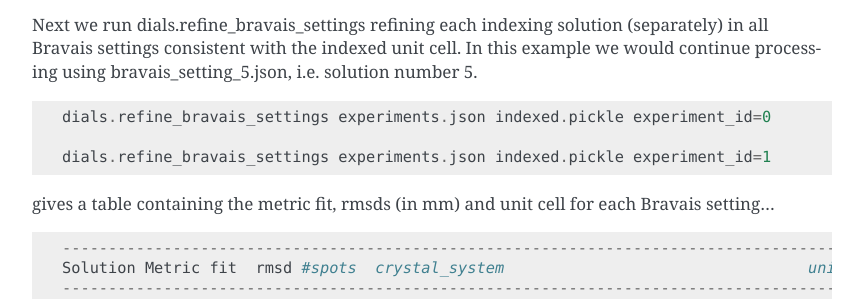
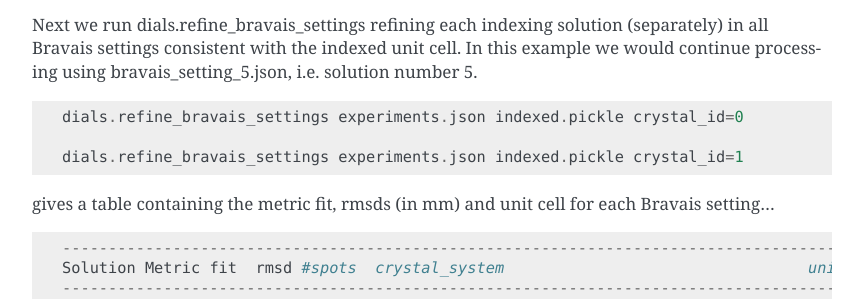
Before and after one commit to dials/docs, a Sphinx documentation site: the page built from sphinx/documentation/tutorials/multi_lattice_tutorial.rst, in a window 1280 px wide and 900 px high, scrolled down 3684 px. Shown: the part 152-451 px from the top of the window, without its empty margins (282-1145 px from the left). Built offline with Sphinx 7.4.7, drawn with Linux system fonts in a browser that asks for light colours; formulas are drawn with MathJax 3; pages that are not in the unit, such as notebooks, are missing from menus.

Commit message:
fix multi-lattice tutorial

```diff
--- a/sphinx/documentation/tutorials/multi_lattice_tutorial.rst
+++ b/sphinx/documentation/tutorials/multi_lattice_tutorial.rst
@@ -203,9 +203,9 @@ processing using bravais_setting_5.json, i.e. solution number 5.
 
 ::
 
-  dials.refine_bravais_settings experiments.json indexed.pickle experiment_id=0
+  dials.refine_bravais_settings experiments.json indexed.pickle crystal_id=0
 
-  dials.refine_bravais_settings experiments.json indexed.pickle experiment_id=1
+  dials.refine_bravais_settings experiments.json indexed.pickle crystal_id=1
 
 gives a table containing the metric fit, rmsds (in mm) and unit cell for
 each Bravais setting...
```
Also changed, not shown: 1 other file.
